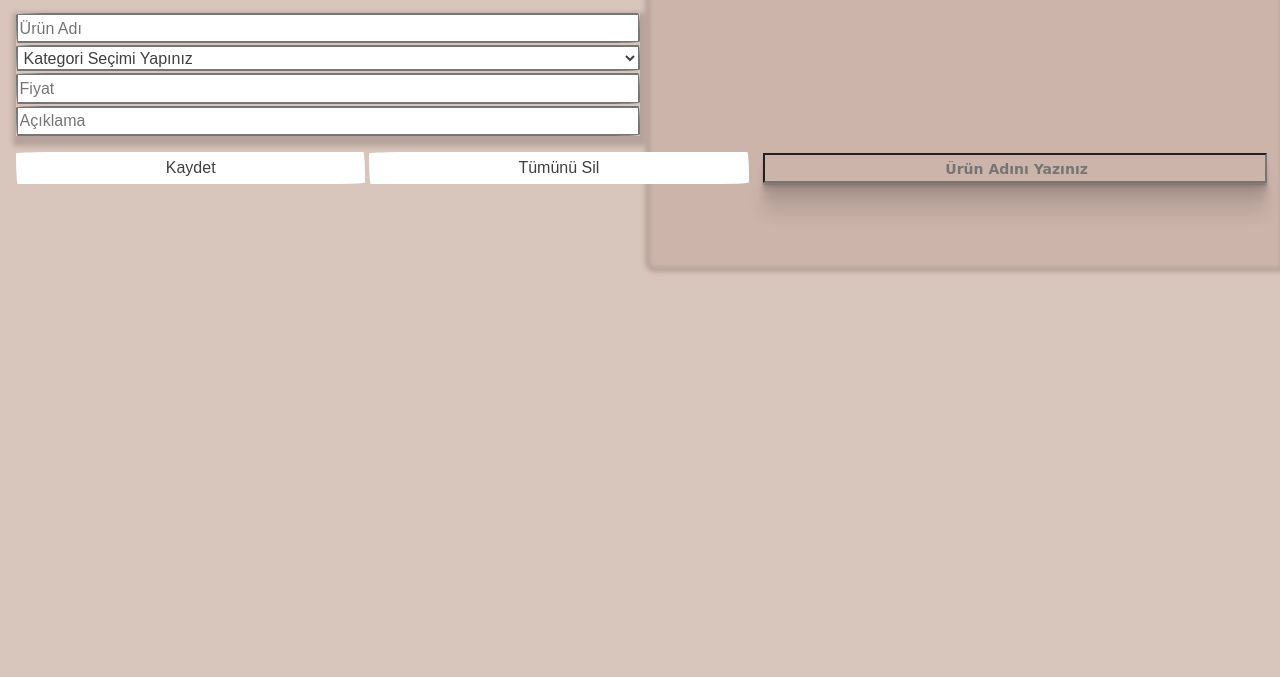
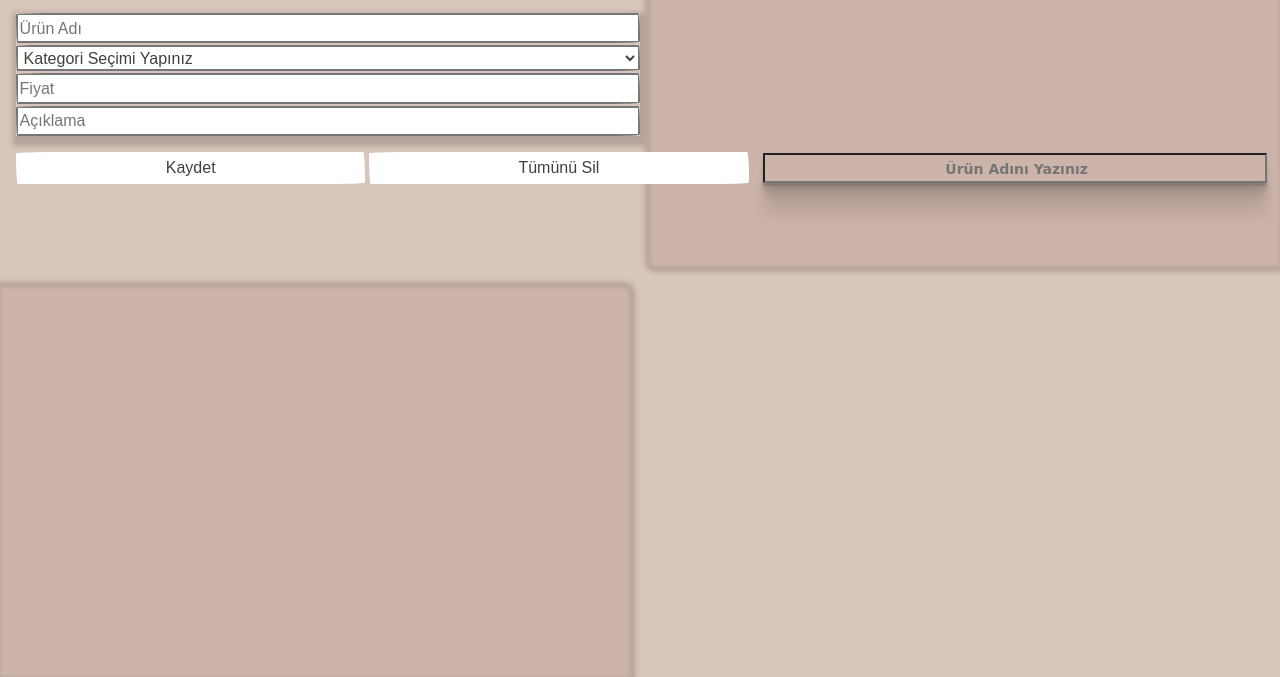
Before and after one commit to bilgicgurkan/Stok-Listeleme, a plain HTML site: page index.html in a window 1280 px wide. Shown: the part 123-800 px from the top of the page. Drawn offline with nearby package versions, Linux system fonts and the light colour scheme; a web font is replaced by a local one.

Commit message:
add html tag

```diff
--- a/index.html
+++ b/index.html
@@ -52,6 +52,7 @@
     <div class="main-area">
         <div class="list-area"></div>
     </div>
+    <div class="empty-box-two"></div>
 
     <script src="app2.js"></script>
 
```
